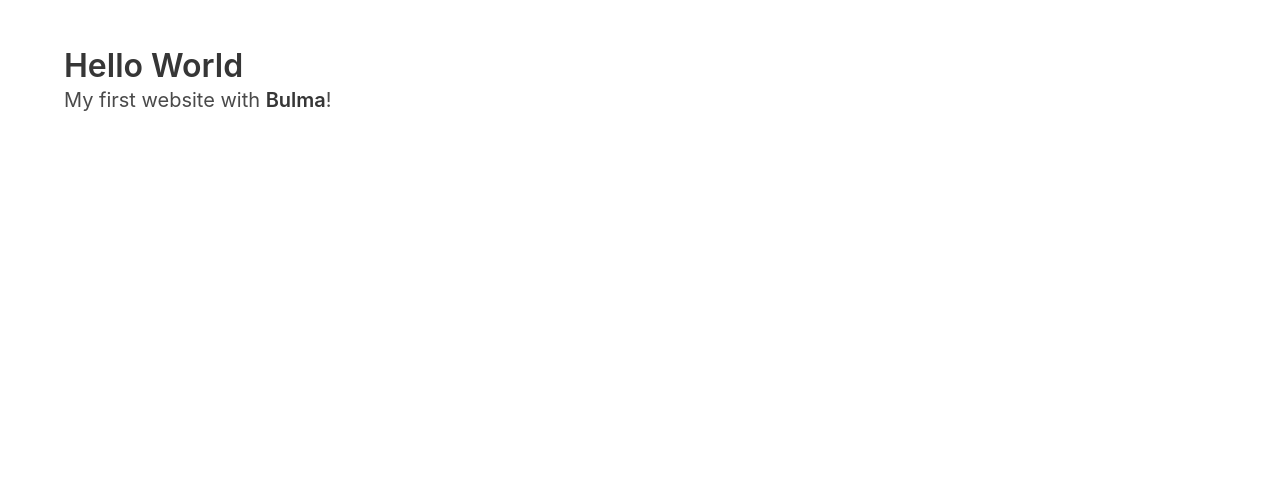
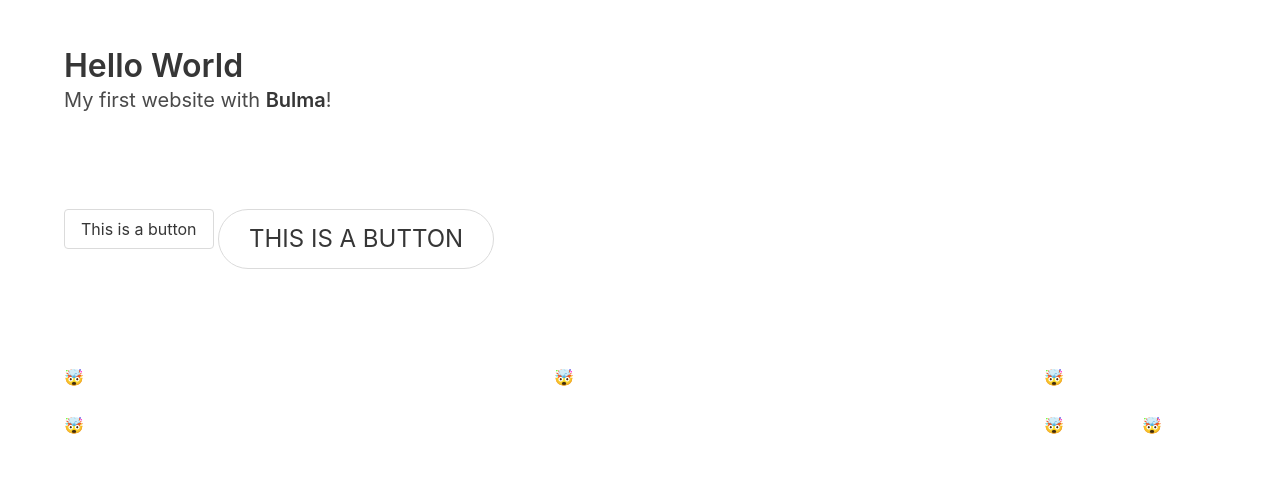
Before and after one commit to tolga-s/tolga-website, a plain HTML site: page index.html in a window 1280 px wide. Drawn offline with nearby package versions, Linux system fonts and the light colour scheme.

Commit message:
Played around with columns

```diff
--- a/index.html
+++ b/index.html
@@ -5,6 +5,12 @@
     <meta name="viewport" content="width=device-width, initial-scale=1">
     <title>Hello Bulma!</title>
     <link rel="stylesheet" href="https://cdn.jsdelivr.net/npm/bulma@0.9.4/css/bulma.min.css">
+
+    <link rel="stylesheet" href="my-css.css">
+
+    <style>
+
+    </style>
 </head>
 <body>
 <section class="section">
@@ -17,5 +23,29 @@
         </p>
     </div>
 </section>
+
+<section class="section">
+    <div class="container">
+        <button class="button" type="submit">This is a button</button>
+        <button class="button is-large is-rounded is-uppercase" type="submit">This is a button</button>
+    </div>
+</section>
+
+<section class="section">
+    <div class="container">
+        <div class="columns is-multiline">
+            <div class="column is-">🤯</div>
+            <div class="column is-5">🤯</div>
+            <div class="column is-2">🤯</div>
+        </div>
+
+        <div class="columns is-multiline">
+            <div class="column is-10">🤯</div>
+            <div class="column is-1">🤯</div>
+            <div class="column is-1">🤯</div>
+        </div>
+    </div>
+</section>
+
 </body>
 </html>
```
Also changed, not shown: 1 other file.
